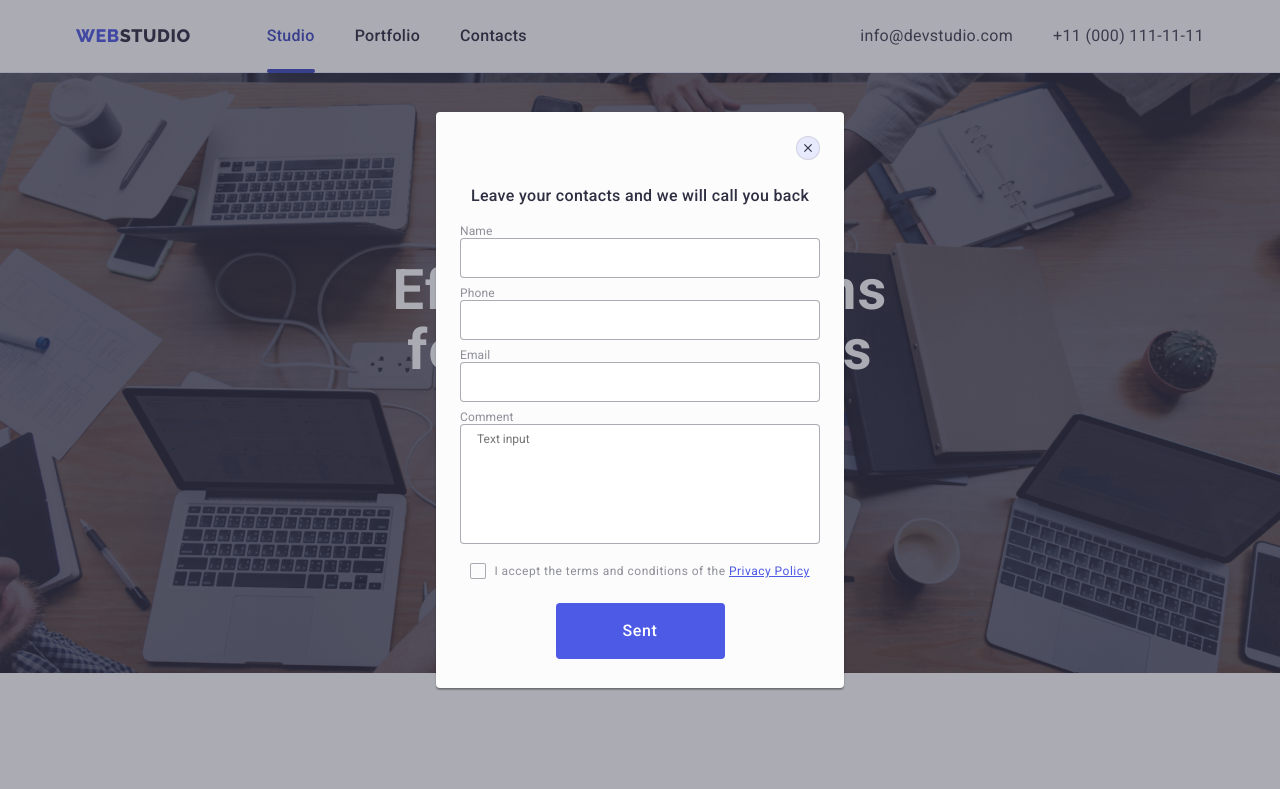
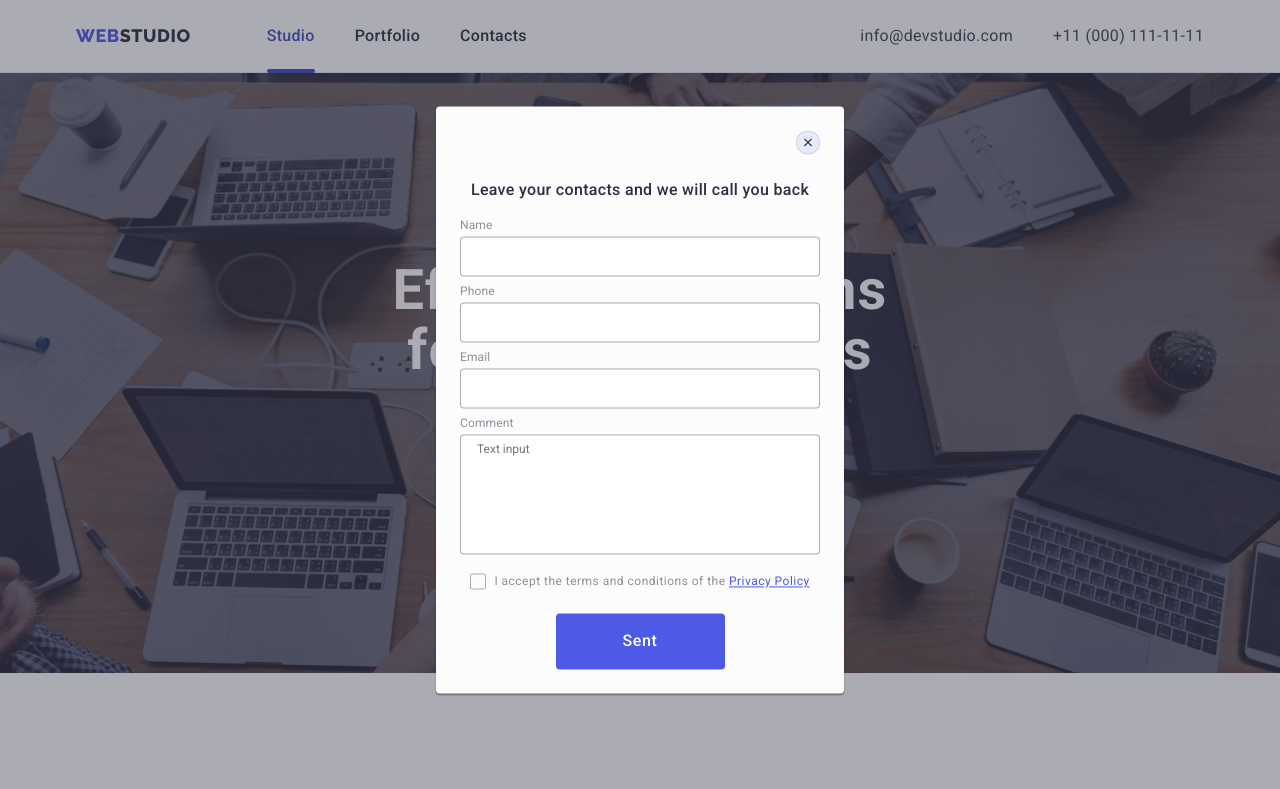
Before and after one commit to YuliiaKush/goit-markup-hw-06, a plain HTML site: page index.html in a window 1280 px wide. Both pictures are taken after a click on the button "Order Service". Shown: the top 789 px of the page. Drawn offline with nearby package versions, Linux system fonts and the light colour scheme.

Commit message:
updateeeee

```diff
--- a/css/styles.css
+++ b/css/styles.css
@@ -725,11 +725,6 @@ a {
   padding: 8px;
 }
 
-label {
-  flex-direction: column;
-  margin-bottom: 4px;
-}
-
 .modal-title {
   color: var(--primary-text-color);
   font-family: "Roboto", sans-serif;
@@ -759,6 +754,7 @@ label {
   border: 1px solid rgba(46, 47, 66, 0.4);
   border-radius: 4px;
   padding-left: 38px;
+  transition: border-color 250ms cubic-bezier(0.4, 0, 0.2, 10);
 }
 
 .modal-form-input:focus {
@@ -802,6 +798,7 @@ label {
   display: flex;
   position: relative;
   margin-bottom: 8px;
+  margin-top: 4px;
 }
 
 .icon-black {
@@ -810,6 +807,7 @@ label {
   left: 16px;
   top: 50%;
   transform: translateY(-50%);
+  transition: fill 250ms cubic-bezier(0.4, 0, 0.2, 1);
 }
 
 .modal-form-comment {
@@ -820,12 +818,13 @@ label {
   height: 120px;
   resize: none;
   margin-bottom: 16px;
+  margin-top: 4px;
+  transition: border-color 250ms cubic-bezier(0.4, 0, 0.2, 1);
 }
 
 .modal-form-comment:focus {
   border-color: var(--blue-color);
   outline: none;
-  transition: border-color 250ms cubic-bezier(0.4, 0, 0.2, 10);
 }
 
 .icon-modal {
@@ -844,7 +843,6 @@ label {
 
 input[type="checkbox"]:checked + .icon-modal {
   background-color: var(--background-button);
-  transition: background-color 250ms cubic-bezier(0.4, 0, 0.2, 10);
 }
 
 .privecy-href {
```
